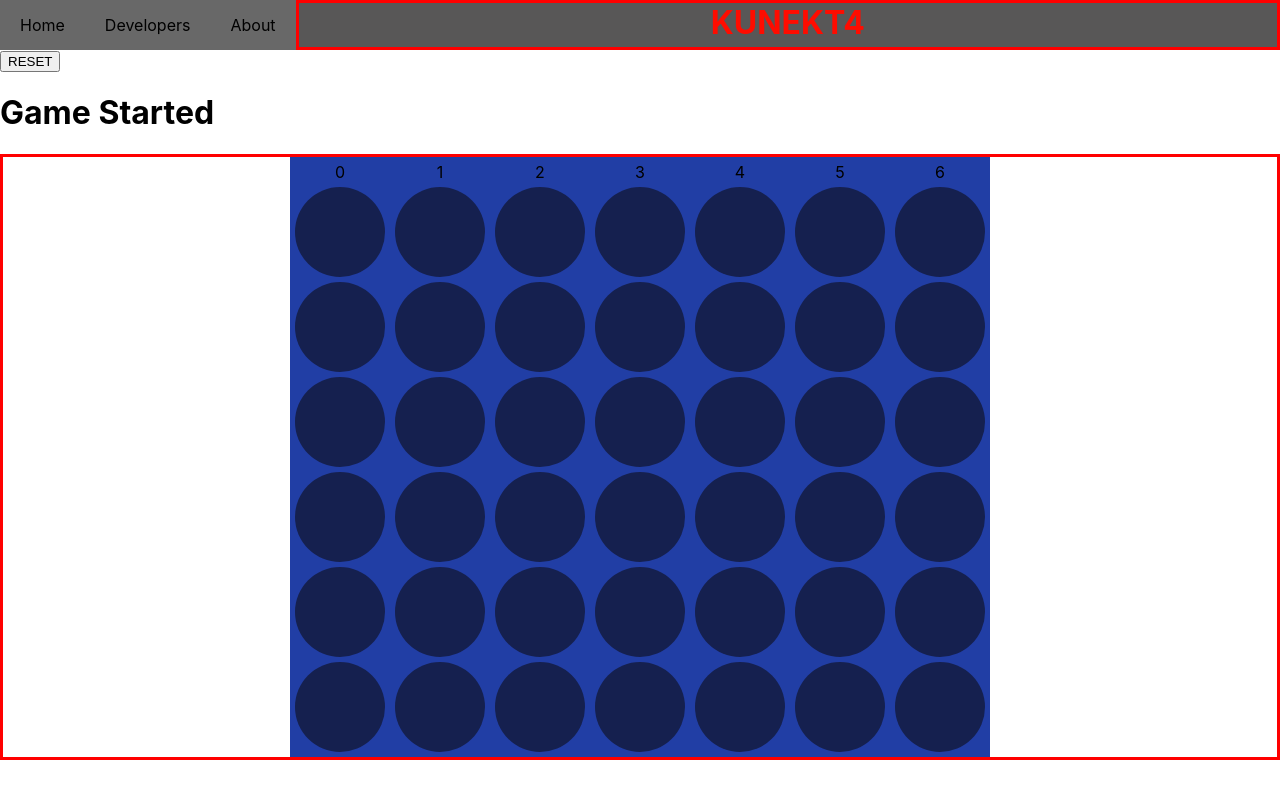
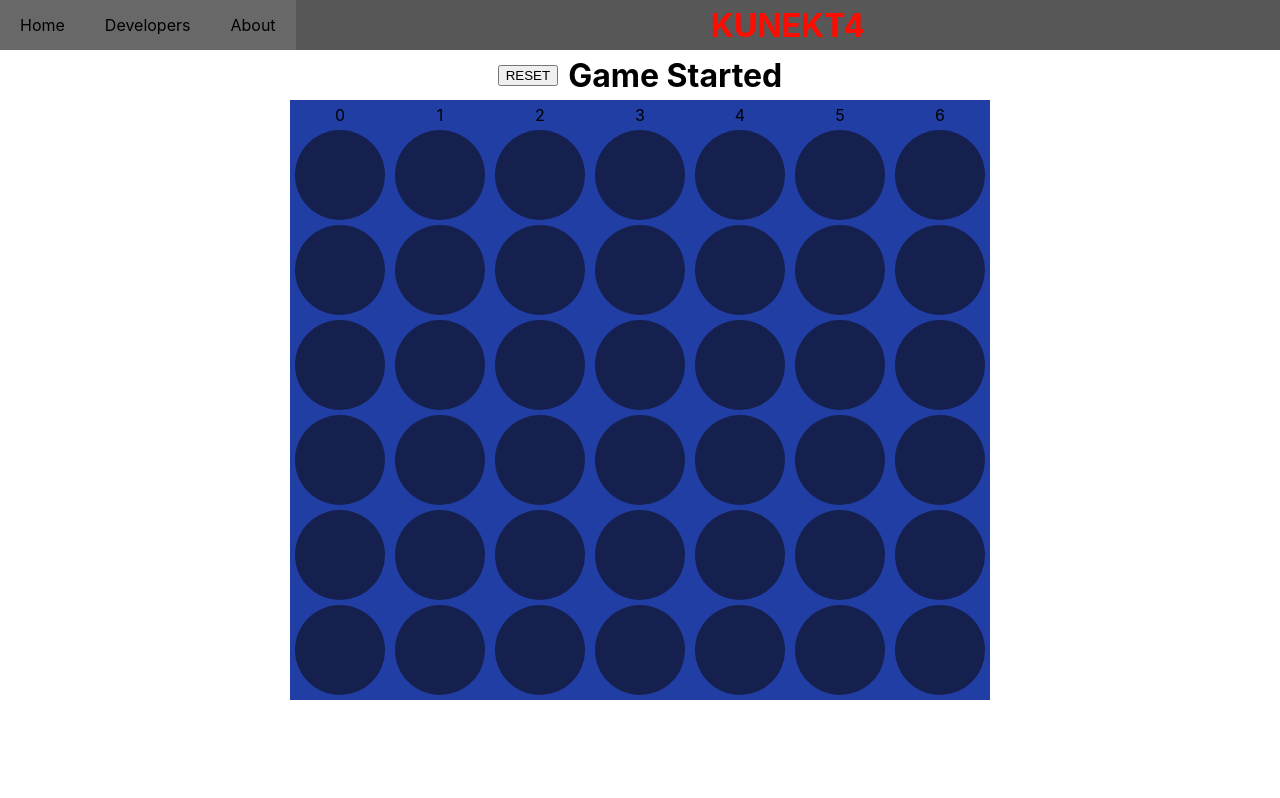
Before and after one commit to ecorona9/kunekt4, a Next.js app: page / in a window 1280 px wide. Built offline with nearby package versions, Linux system fonts and the light colour scheme.

Commit message:
adjusted styling

```diff
--- a/pages/board.js
+++ b/pages/board.js
@@ -116,11 +116,14 @@ export default function Board() {
 
   return (
       <>
-        <button onClick={() => resetBoard()}> RESET </button>
-        {gameOver && <h1> Game Over Last Player Moved: {turn}</h1>}
-        {!gameOver && <h1>Game Started</h1>}
-        {turn === 1 && gameOver && <h1>Red Wins!</h1>}
-        {turn === -1 && gameOver && <h1>Yellow Wins!</h1>}
+        <div className="gameState">
+            <button onClick={() => resetBoard()}> RESET </button>
+            {gameOver && <h1> Game Over Last Player Moved: {turn}</h1>}
+            {!gameOver && <h1>Game Started</h1>}
+            {turn === 1 && gameOver && <h1>Red Wins!</h1>}
+            {turn === -1 && gameOver && <h1>Yellow Wins!</h1>}
+        </div>
+
         <div className="board">
             {board.map((lane, index) => (
                 <div className="lane" onClick={() => handleClick(lane, index)}>
--- a/styles/connect4.css
+++ b/styles/connect4.css
@@ -19,12 +19,18 @@
 }
 
 .navbar h1 {
-    border: 3px solid red;
+    /* border: 3px solid red; */
     width: 100%;
     height: 100%;
     text-align: center;
     margin: 0;
     animation: flashing 0.7s ease-in alternate infinite;
+}
+
+.title {
+  display: flex;
+  justify-content: center;
+  align-items: center;
 }
 
 @keyframes flashing {
@@ -40,7 +46,7 @@
 
 .board {
     display: flex;
-    border: 3px solid red;
+    /* border: 3px solid red; */
     justify-content: center;
 
 }
@@ -70,3 +76,14 @@
 .yellow {
   background-color: yellow;
 }
+
+.gameState {
+  display: flex;
+  justify-content: center;
+  align-items: center;
+  height: 50px;
+}
+
+.gameState * {
+  margin: 5px;
+}
```
